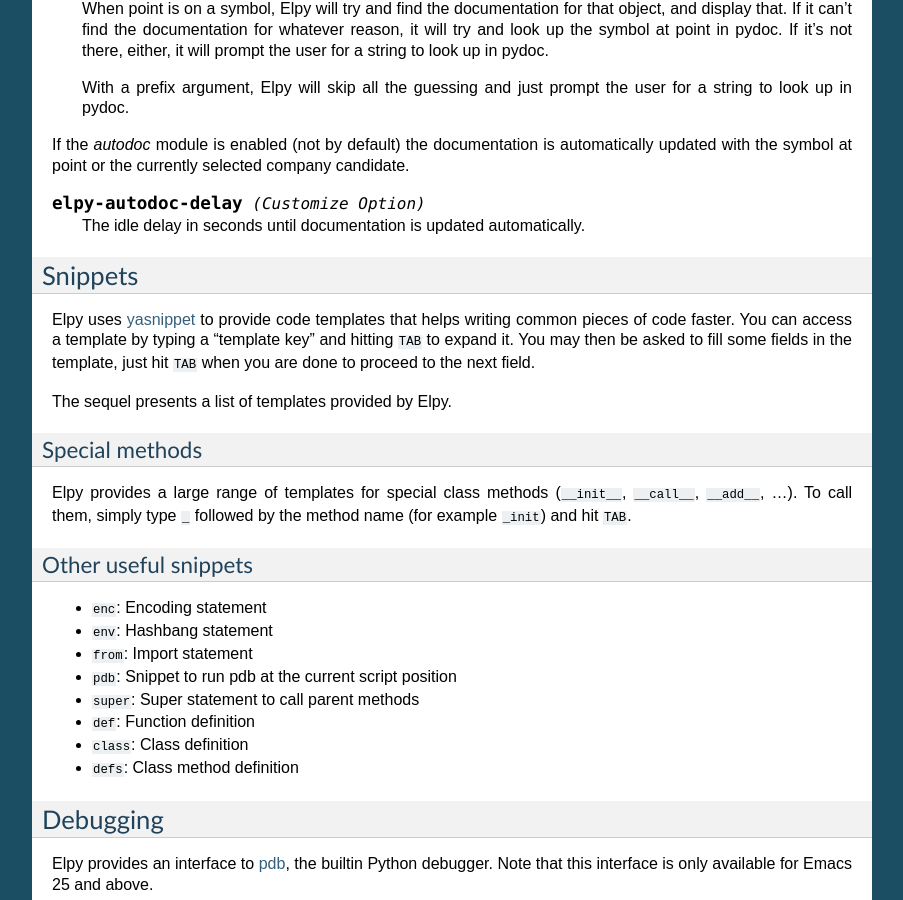
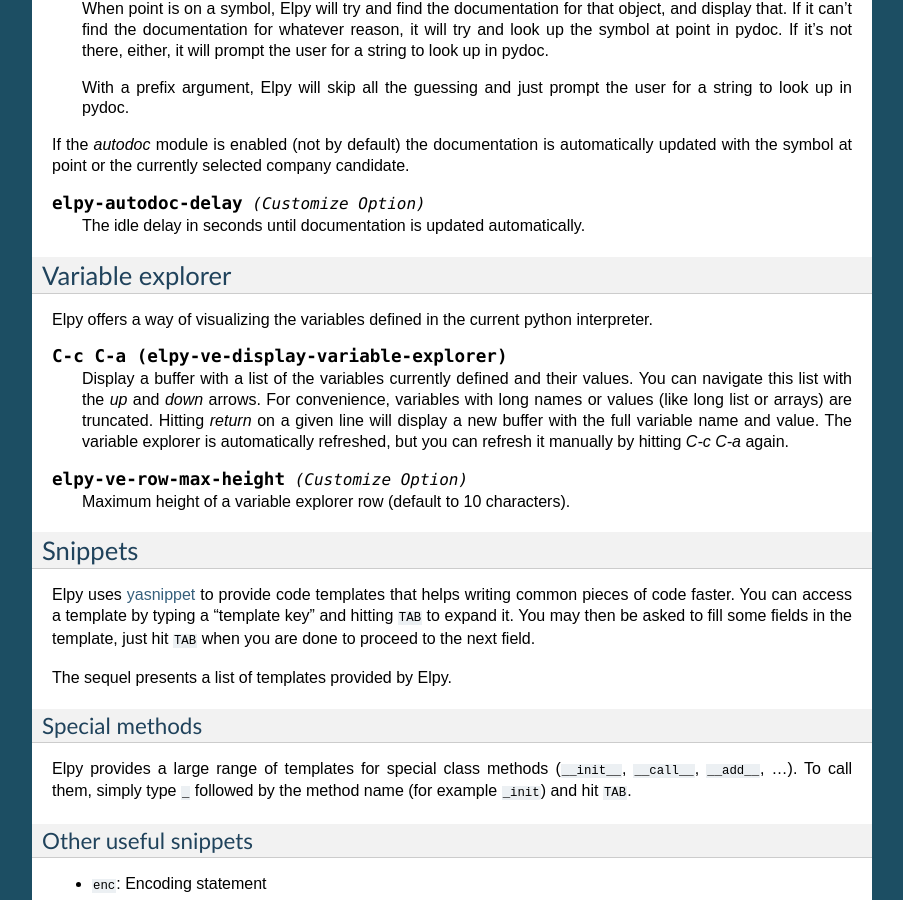
Before and after one commit to jorgenschaefer/elpy, a Sphinx documentation site: the page built from docs/ide.rst, in a window 1280 px wide and 900 px high, scrolled down 7174 px. Shown: the whole window, without its empty margins (198-1101 px from the left). Built offline with Sphinx 7.4.7, drawn with Linux system fonts in a browser that asks for light colours.

Commit message:
Update documentation

```diff
--- a/README.rst
+++ b/README.rst
@@ -35,6 +35,7 @@
 - `Virtualenv support`_
 - `On-the-fly syntax checking`_
 - `Access to documentation`_
+- `Variable explorer`_
 - `Debugging`_
 - `Testing`_
 - `Profiling`_
@@ -46,6 +47,7 @@
 .. _On-the-fly syntax checking: https://elpy.readthedocs.io/en/latest/ide.html#syntax-checking
 .. _Interactive Python shell: https://elpy.readthedocs.io/en/latest/ide.html#interactive-python
 .. _Access to documentation: https://elpy.readthedocs.io/en/latest/ide.html#documentation
+.. _Variable explorer: https://elpy.readthedocs.io/en/latest/ide.html#variable-explorer
 .. _Debugging: https://elpy.readthedocs.io/en/latest/ide.html#debugging
 .. _Testing: https://elpy.readthedocs.io/en/latest/ide.html#testing
 .. _Profiling: https://elpy.readthedocs.io/en/latest/ide.html#profiling
--- a/docs/ide.rst
+++ b/docs/ide.rst
@@ -552,6 +552,27 @@
    The idle delay in seconds until documentation is updated automatically.
 
 
+Variable explorer
+=================
+
+Elpy offers a way of visualizing the variables defined in the current python interpreter.
+
+.. command:: elpy-ve-display-variable-explorer
+   :kbd: C-c C-a
+
+   Display a buffer with a list of the variables currently defined and
+   their values. You can navigate this list with the `up` and `down`
+   arrows. For convenience, variables with long names or values (like
+   long list or arrays) are truncated. Hitting `return` on a given
+   line will display a new buffer with the full variable name and
+   value. The variable explorer is automatically refreshed, but you can
+   refresh it manually by hitting `C-c C-a` again.
+
+.. option:: elpy-ve-row-max-height
+
+   Maximum height of a variable explorer row (default to 10 characters).
+
+
 Snippets
 ========
 
```
